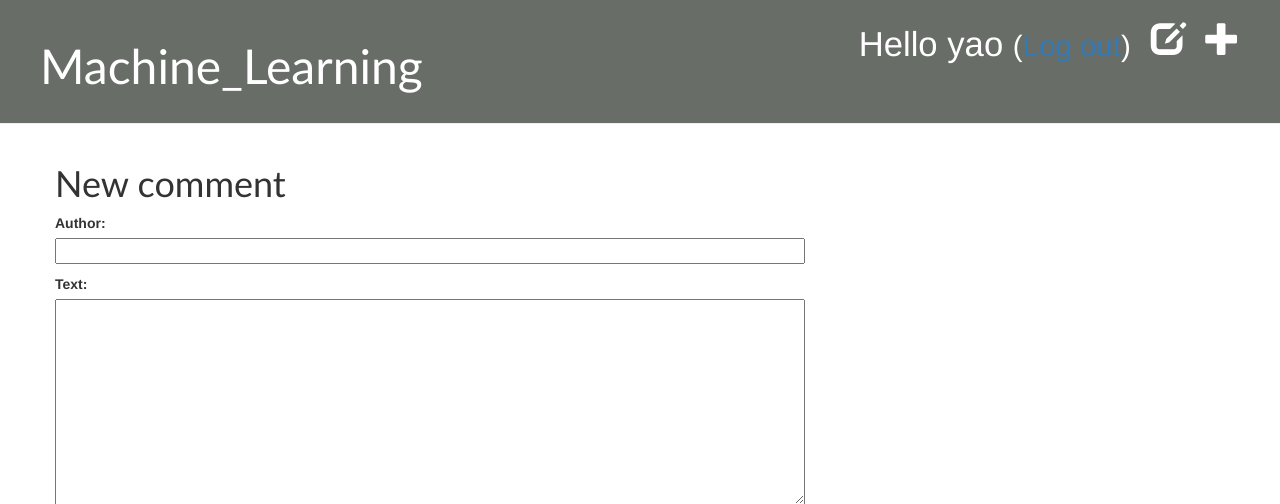
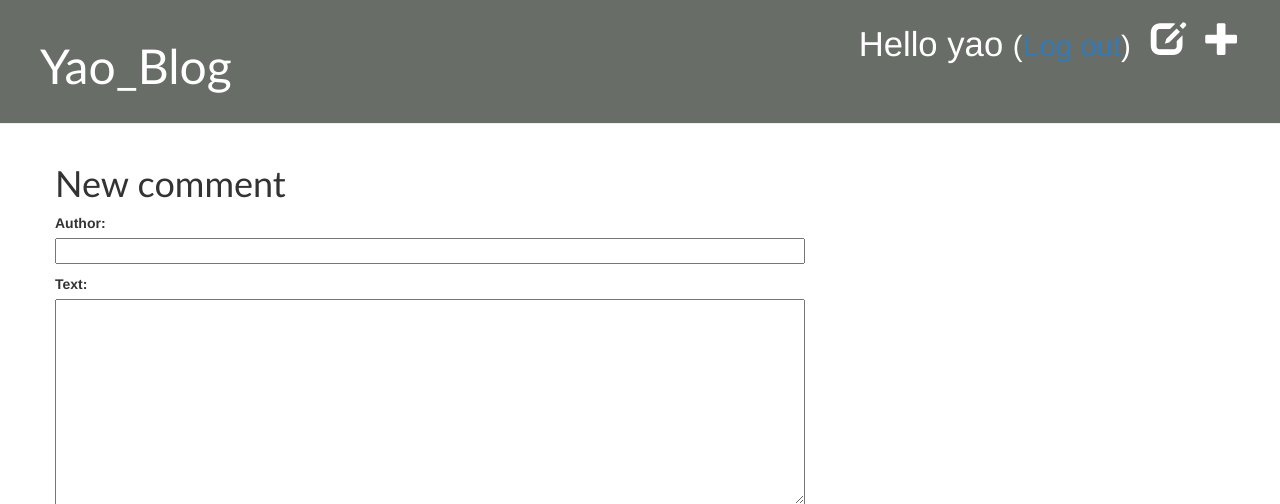
Before and after one commit to Leoyao87820984/Helloworld, a Django app: page /post/1/comment/ in a window 1280 px wide. Shown: the top 504 px of the page. Run offline with Django 3.2, Linux system fonts and the light colour scheme; a user stored in the database is signed in; data comes from the database, SQL or seed files in the repository; some libraries are stand-ins or nearby versions.

Commit message:
This is a try

```diff
--- a/blog/templates/blog/base.html
+++ b/blog/templates/blog/base.html
@@ -5,7 +5,7 @@
 		<link rel="stylesheet" href="//maxcdn.bootstrapcdn.com/bootstrap/3.2.0/css/bootstrap-theme.min.css">
 		<link rel="stylesheet" href="{% static 'css/blog.css' %}">
 		<link href="//fonts.googleapis.com/css?family=Lobster&subset=latin,latin-ext" rel="stylesheet" type="text/css">
-        <title>Yao_test</title>
+        <title>Yao_blog</title>
 		{% block head_extra %} {% endblock head_extra %}
     </head>
     <body>
@@ -17,7 +17,7 @@
 				{% else %}
 				<a href="{% url 'login' %}" class="top-menu"><span class="glyphicon glyphicon-lock"></span></a>
 				{% endif %}
-            <h1><a href="/">Machine_Learning</a></h1>
+            <h1><a href="/">Yao_Blog</a></h1>
         </div>
         <div class="content container">
             <div class="row">
```
